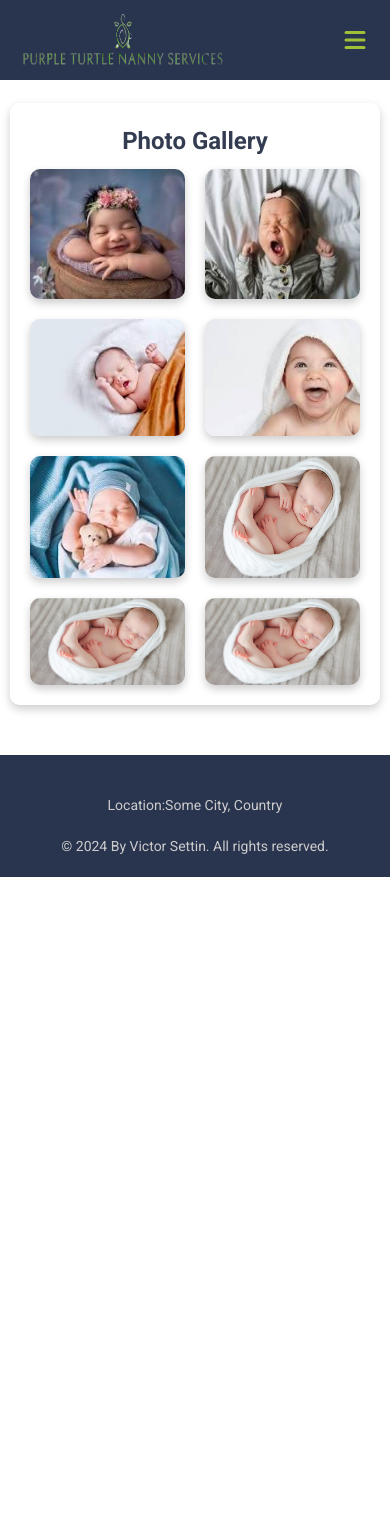
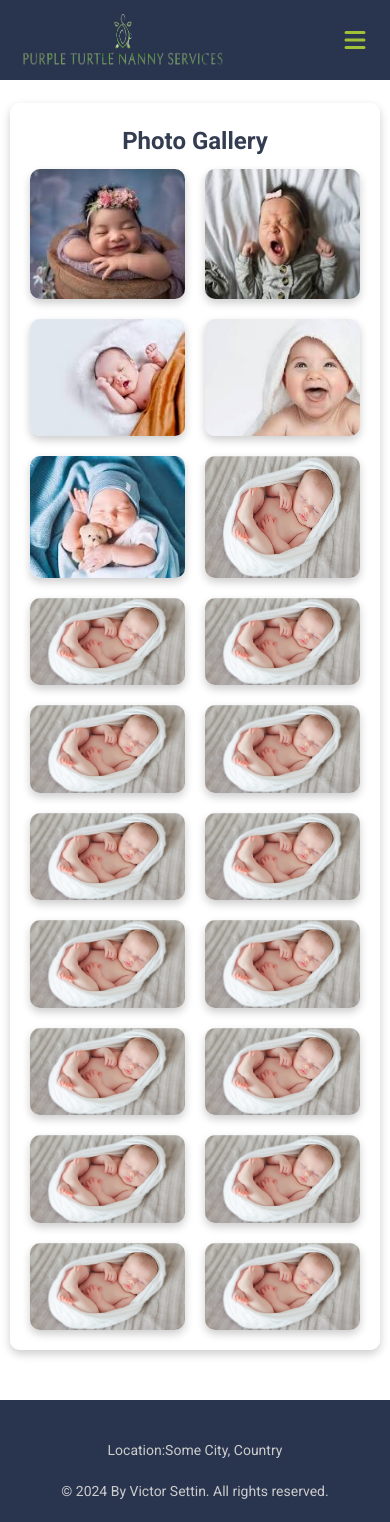
Before and after one commit to Victor-Settin/SiteQueenDoula, a React (Create React App) app: page /gallery in a window 390 px wide. Before the commit the page ends 877 px from the top, so only its background shows below. Built offline with nearby package versions, Linux system fonts and the light colour scheme.

Commit message:
add responsividade carousel

```diff
--- a/src/Pages/Gallery/Gallery.js
+++ b/src/Pages/Gallery/Gallery.js
@@ -91,7 +91,105 @@ const Gallery = () => {
             animate={{ opacity: 1 }}
             transition={{ duration: 1, delay: 1.2 }}
           />
-        </motion.div>
+          <motion.img
+            src={img6}
+            alt="Deusa Grega"
+            className="gallery-image"
+            initial={{ opacity: 0 }}
+            animate={{ opacity: 1 }}
+            transition={{ duration: 1, delay: 1.2 }}
+          />
+          <motion.img
+            src={img6}
+            alt="Deusa Grega"
+            className="gallery-image"
+            initial={{ opacity: 0 }}
+            animate={{ opacity: 1 }}
+            transition={{ duration: 1, delay: 1.2 }}
+          />
+          <motion.img
+            src={img6}
+            alt="Deusa Grega"
+            className="gallery-image"
+            initial={{ opacity: 0 }}
+            animate={{ opacity: 1 }}
+            transition={{ duration: 1, delay: 1.2 }}
+          />
+          <motion.img
+            src={img6}
+            alt="Deusa Grega"
+            className="gallery-image"
+            initial={{ opacity: 0 }}
+            animate={{ opacity: 1 }}
+            transition={{ duration: 1, delay: 1.2 }}
+          />
+          <motion.img
+            src={img6}
+            alt="Deusa Grega"
+            className="gallery-image"
+            initial={{ opacity: 0 }}
+            animate={{ opacity: 1 }}
+            transition={{ duration: 1, delay: 1.2 }}
+          />
+          <motion.img
+            src={img6}
+            alt="Deusa Grega"
+            className="gallery-image"
+            initial={{ opacity: 0 }}
+            animate={{ opacity: 1 }}
+            transition={{ duration: 1, delay: 1.2 }}
+          />
+          <motion.img
+            src={img6}
+            alt="Deusa Grega"
+            className="gallery-image"
+            initial={{ opacity: 0 }}
+            animate={{ opacity: 1 }}
+            transition={{ duration: 1, delay: 1.2 }}
+          />
+          <motion.img
+            src={img6}
+            alt="Deusa Grega"
+            className="gallery-image"
+            initial={{ opacity: 0 }}
+            animate={{ opacity: 1 }}
+            transition={{ duration: 1, delay: 1.2 }}
+          />
+          <motion.img
+            src={img6}
+            alt="Deusa Grega"
+            className="gallery-image"
+            initial={{ opacity: 0 }}
+            animate={{ opacity: 1 }}
+            transition={{ duration: 1, delay: 1.2 }}
+          />
+          <motion.img
+            src={img6}
+            alt="Deusa Grega"
+            className="gallery-image"
+            initial={{ opacity: 0 }}
+            animate={{ opacity: 1 }}
+            transition={{ duration: 1, delay: 1.2 }}
+          />
+          <motion.img
+            src={img6}
+            alt="Deusa Grega"
+            className="gallery-image"
+            initial={{ opacity: 0 }}
+            animate={{ opacity: 1 }}
+            transition={{ duration: 1, delay: 1.2 }}
+          />
+          <motion.img
+            src={img6}
+            alt="Deusa Grega"
+            className="gallery-image"
+            initial={{ opacity: 0 }}
+            animate={{ opacity: 1 }}
+            transition={{ duration: 1, delay: 1.2 }}
+          />
+          </motion.div>
+
+
       </div>
     </div>
   );
--- a/src/Pages/Home/Home.js
+++ b/src/Pages/Home/Home.js
@@ -78,7 +78,7 @@ const Home = () => {
     autoplaySpeed: 3000,
     arrows: false,
     centerMode: true, // Ativa espaçamento entre os slides
-    centerPadding: isSmallScreen ? '100px' : '280px', // Muda dinamicamente
+    centerPadding: isSmallScreen ? '60px' : '280px', // Muda dinamicamente
   };
 
 
```
